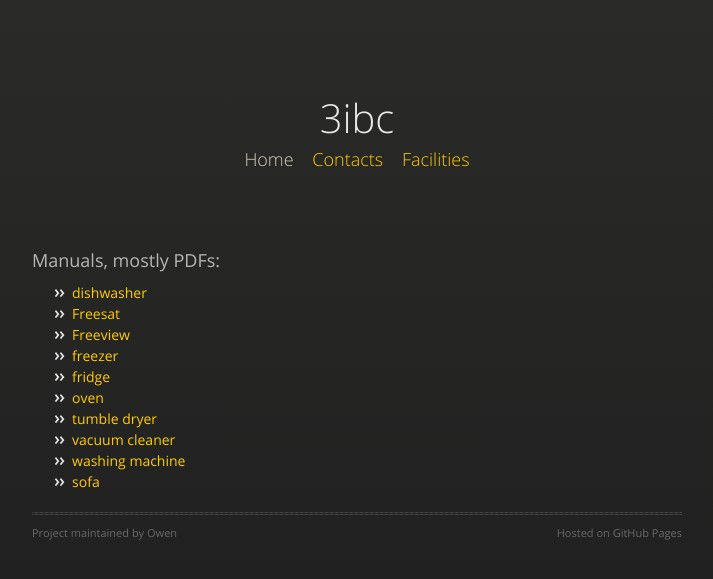
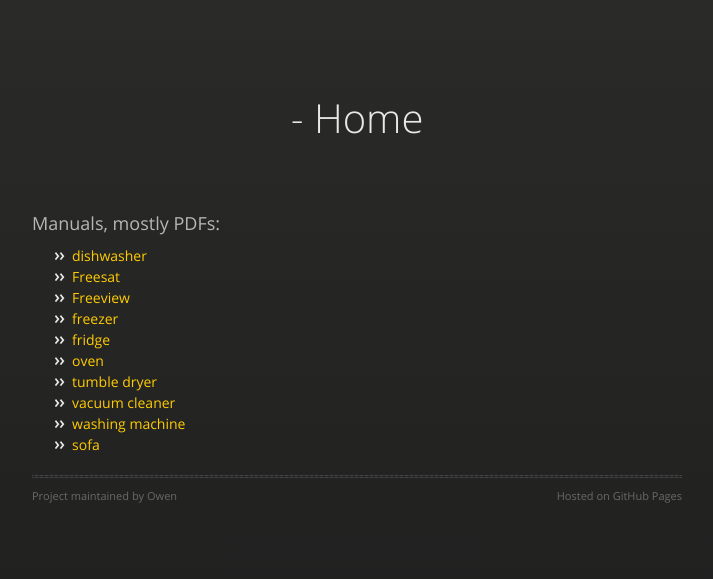
Before and after one commit to owenlydiard/3ibc, a Jekyll site: the page built from index.html, in a window 1280 px wide. Shown: the top 579 px of the page, without its empty margins (283-996 px from the left). Built offline with Jekyll 4.4.1, drawn with Linux system fonts in a browser that asks for light colours; nearby versions of some CDN libraries.

Commit message:
title n menu moved to layout

```diff
--- /dev/null
+++ b/_includes/menu.html
@@ -0,0 +1,11 @@
+          <p>
+          {% for menu_item in site.menu %}
+
+            {% if page.url == menu_item.url %}
+              {{menu_item.title}}
+            {% else %}
+              <a href=".{{ menu_item.url }}" title="{{menu_item.tagline}}">{{menu_item.title}}</a>
+            {% endif %}
+            {% if forloop.last %}{% else %}&nbsp;&nbsp;&nbsp;&nbsp;{% endif %}
+          {% endfor%}
+          </p>
--- a/_layouts/default.html
+++ b/_layouts/default.html
@@ -5,7 +5,7 @@
 <!doctype html>
 <html>
   <head>
-    <title>3IBC.com - {{page.title}}</title>
+    <title>{{ site.title }} - {{ page.title }}</title>
     <meta charset="utf-8">
     <meta http-equiv="X-UA-Compatible" content="chrome=1">
     <link rel="stylesheet" href="stylesheets/styles.css">
@@ -24,6 +24,10 @@
   <body>
     <div class="wrapper">
       <section>
+        <div id="title">
+          <h1>{{ site.title }} - {{ page.title }}</h1>
+          {% include menu.html %}
+        </div>
 
 {{ content }}
 
--- a/contacts.html
+++ b/contacts.html
@@ -2,12 +2,6 @@
 layout: default
 title: Contacts
 ---
-        <div id="title">
-          <h1>3ibc</h1>
-          <p><a href="index.html">Home</a>&nbsp;&nbsp;&nbsp;&nbsp;Contacts</p>
-
-{{page.title}}
-        </div>
 
         <div id="footle">
 
--- a/facilities.html
+++ b/facilities.html
@@ -2,12 +2,6 @@
 layout: default
 title: Facilities
 ---
-        <div id="title">
-          <h1>3ibc</h1>
-          <p><a href="index.html">Home</a>&nbsp;&nbsp;&nbsp;&nbsp;Facilities</p>
-
-{{page.title}}
-        </div>
 
 <div id="footle">
 
--- a/index.html
+++ b/index.html
@@ -1,14 +1,8 @@
 ---
 layout: default
 title: Home
-header: start here
 group: navigation
 ---
-        <div id="title">
-          <h1>3ibc</h1>
-          <p>Home&nbsp;&nbsp;&nbsp;&nbsp;<a href="contacts.html">Contacts</a>&nbsp;&nbsp;&nbsp;&nbsp;<a href="facilities.html">Facilities</a></p>
-
-        </div>
 
         <div id="footle">
         <h3>Manuals, mostly PDFs:</h3>
```
